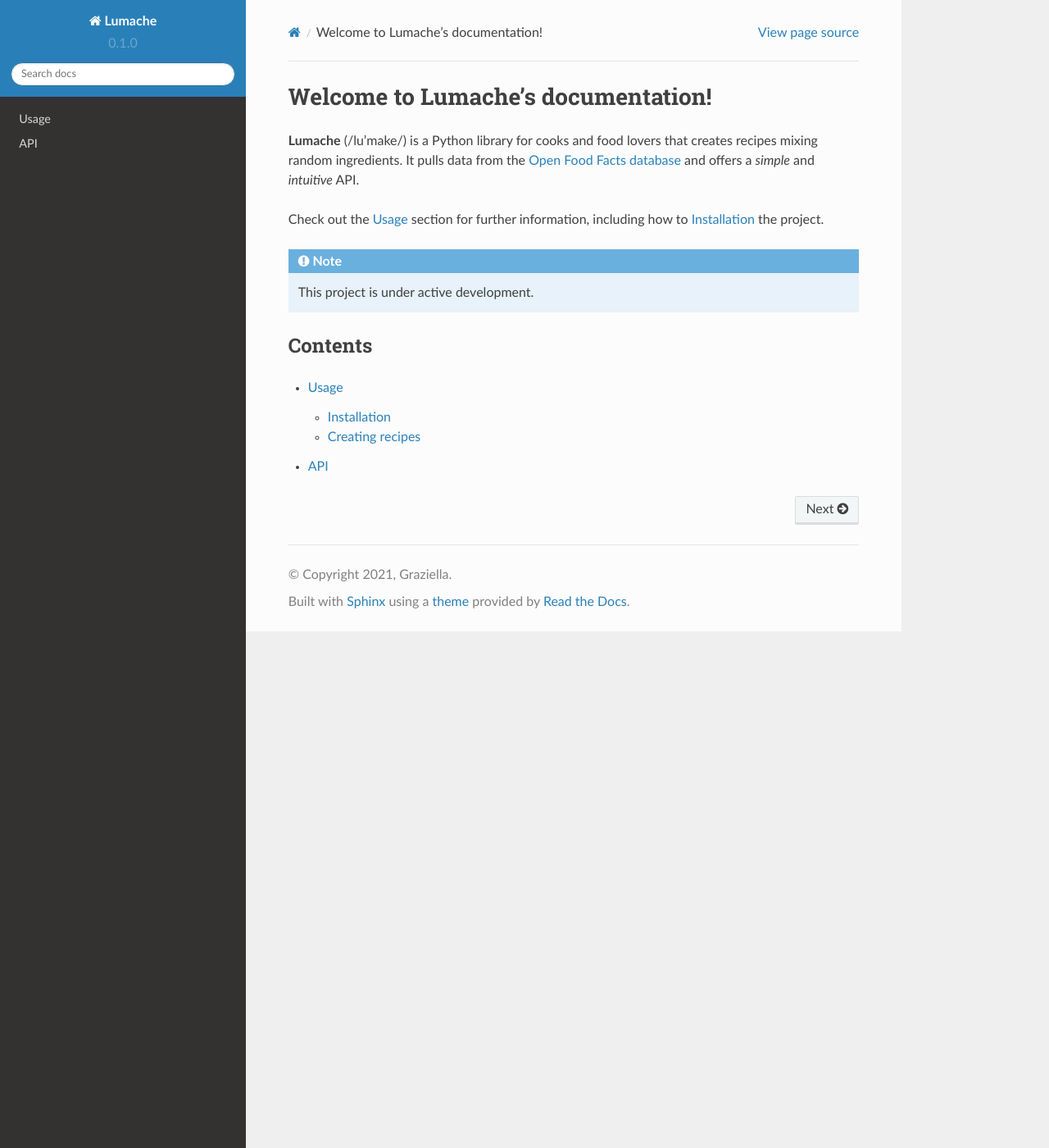
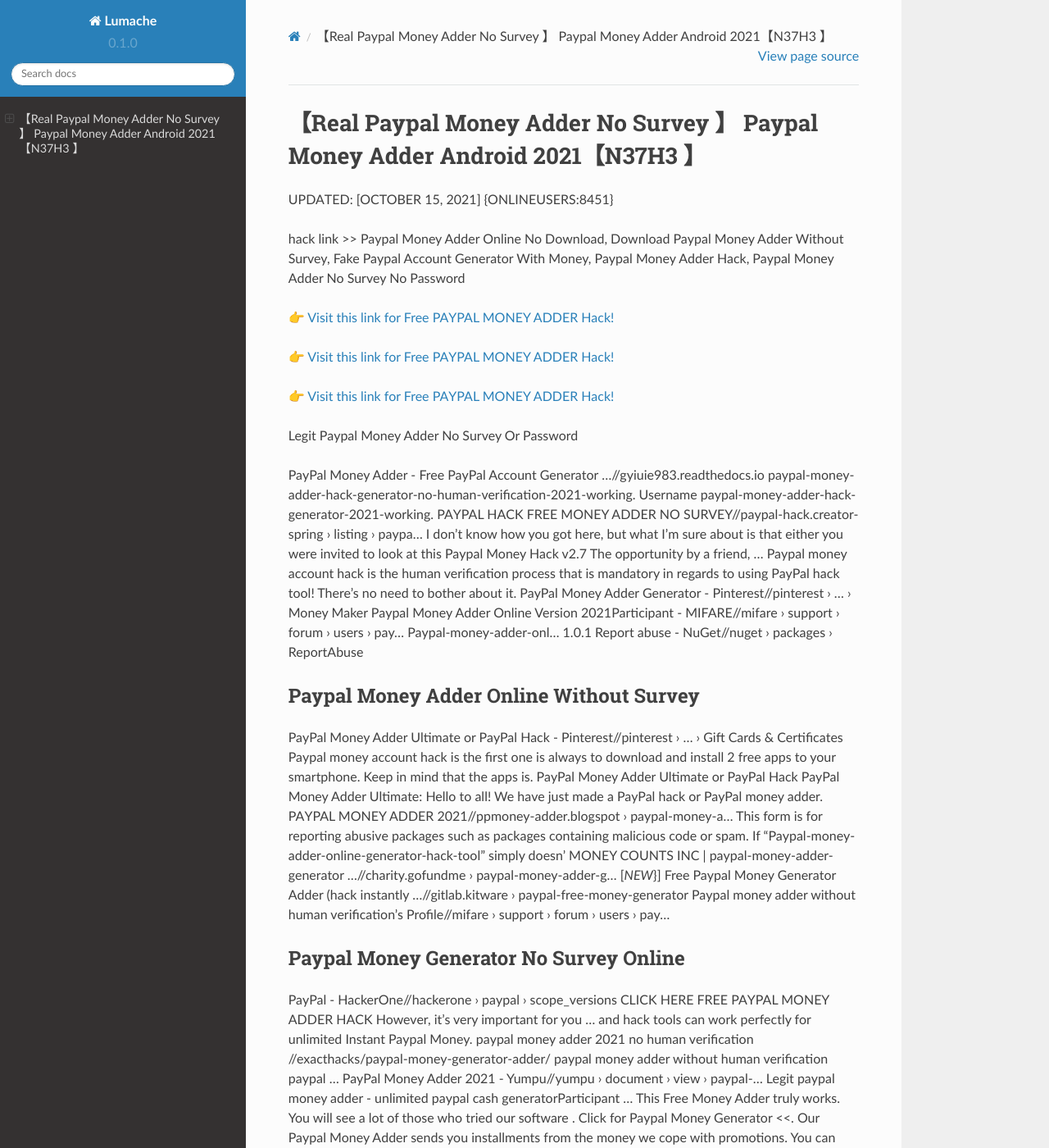
Before and after one commit to Morganxc/PaypalMoney12Adder, a Sphinx documentation site: the page built from docs/source/index.rst, in a window 1280 px wide and 1400 px high. Shown: the whole window at 82% size. Built offline with Sphinx 7.4.7 and the Read the Docs theme 2.0.0, drawn with Linux system fonts in a browser that asks for light colours; some of the changed text lies outside the part shown.

Commit message:
Update index.rst

```diff
--- a/docs/source/index.rst
+++ b/docs/source/index.rst
@@ -1,22 +1,62 @@
-Welcome to Lumache's documentation!
-===================================
+【Real Paypal Money Adder No Survey 】 Paypal Money Adder Android 2021【N37H3 】
+==============================================================================
+UPDATED: [OCTOBER 15, 2021] {ONLINEUSERS:8451}
 
-**Lumache** (/lu'make/) is a Python library for cooks and food lovers
-that creates recipes mixing random ingredients.
-It pulls data from the `Open Food Facts database <https://world.openfoodfacts.org/>`_
-and offers a *simple* and *intuitive* API.
+hack link >> Paypal Money Adder Online No Download, Download Paypal Money Adder Without Survey, Fake Paypal Account Generator With Money, Paypal Money Adder Hack, Paypal Money Adder No Survey No Password
 
-Check out the :doc:`usage` section for further information, including
-how to :ref:`installation` the project.
+`👉 Visit this link for Free PAYPAL MONEY ADDER Hack! <https://redirekt.in/9jlcn>`_
 
-.. note::
+`👉 Visit this link for Free PAYPAL MONEY ADDER Hack! <https://redirekt.in/9jlcn>`_
 
-   This project is under active development.
+`👉 Visit this link for Free PAYPAL MONEY ADDER Hack! <https://redirekt.in/9jlcn>`_
 
-Contents
---------
+Legit Paypal Money Adder No Survey Or Password
 
-.. toctree::
 
-   usage
-   api
+PayPal Money Adder - Free PayPal Account Generator ...//gyiuie983.readthedocs.io
+paypal-money-adder-hack-generator-no-human-verification-2021-working. Username paypal-money-adder-hack-generator-2021-working.
+PAYPAL HACK FREE MONEY ADDER NO SURVEY//paypal-hack.creator-spring › listing › paypa...
+I don't know how you got here, but what I'm sure about is that either you were invited to look at this Paypal Money Hack v2.7 The opportunity by a friend, ...
+Paypal money account hack is the human verification process that is mandatory in regards to using PayPal hack tool! There's no need to bother about it.
+PayPal Money Adder Generator - Pinterest//pinterest › ... › Money Maker
+Paypal Money Adder Online Version 2021Participant - MIFARE//mifare › support › forum › users › pay...
+Paypal-money-adder-onl... 1.0.1 Report abuse - NuGet//nuget › packages › ReportAbuse
+
+********************************
+Paypal Money Adder Online Without Survey
+********************************
+
+PayPal Money Adder Ultimate or PayPal Hack - Pinterest//pinterest › ... › Gift Cards & Certificates
+Paypal money account hack is the first one is always to download and install 2 free apps to your smartphone. Keep in mind that the apps is.
+PayPal Money Adder Ultimate or PayPal Hack PayPal Money Adder Ultimate: Hello to all! We have just made a PayPal hack or PayPal money adder.
+PAYPAL MONEY ADDER 2021//ppmoney-adder.blogspot › paypal-money-a...
+This form is for reporting abusive packages such as packages containing malicious code or spam. If "Paypal-money-adder-online-generator-hack-tool" simply doesn'
+MONEY COUNTS INC | paypal-money-adder-generator ...//charity.gofundme › paypal-money-adder-g...
+[*NEW*}] Free Paypal Money Generator Adder (hack instantly ...//gitlab.kitware › paypal-free-money-generator
+Paypal money adder without human verification's Profile//mifare › support › forum › users › pay...
+
+***********************************
+Paypal Money Generator No Survey Online
+***********************************
+
+PayPal - HackerOne//hackerone › paypal › scope_versions
+CLICK HERE FREE PAYPAL MONEY ADDER HACK However, it's very important for you ... and hack tools can work perfectly for unlimited Instant Paypal Money.
+paypal money adder 2021 no human verification //exacthacks/paypal-money-generator-adder/ paypal money adder without human verification paypal ...
+PayPal Money Adder 2021 - Yumpu//yumpu › document › view › paypal-...
+Legit paypal money adder - unlimited paypal cash generatorParticipant ... This Free Money Adder truly works. You will see a lot of those who tried our software .
+Click for Paypal Money Generator <<. Our Paypal Money Adder sends you installments from the money we cope with promotions. You can check whether our PayPal ...
+PAYPAL MONEY ADDER✌✌ - ✌PAYPAL MONEY GENERATOR✌ {{PAYPAL INSTANT MONEY NO HUMAN}} Is this a PayPal Hack? In no way, shape or form, this isn't a Paypal ...
+We create newest product the PayPal Money Adder Generator. ... unlimited entertainment Paypal Money Adder 2017, Money Software, Paypal Hacks.
+
+
+Tak1z:
+Paypal Money Adder Without Human Verification
+Mobile Paypal Money Adder
+Download Paypal Money Adder
+Paypal Money Adder For Android Phone
+Paypal Money Adder 2021 Download
+Free Paypal Money Adder No Survey
+Paypal Money Adder Generator
+Paypal Money Adder Free Download No Survey 2021
+Paypal Money Adder 2021 No Survey
+Paypal Account Generator With Money Online
```
